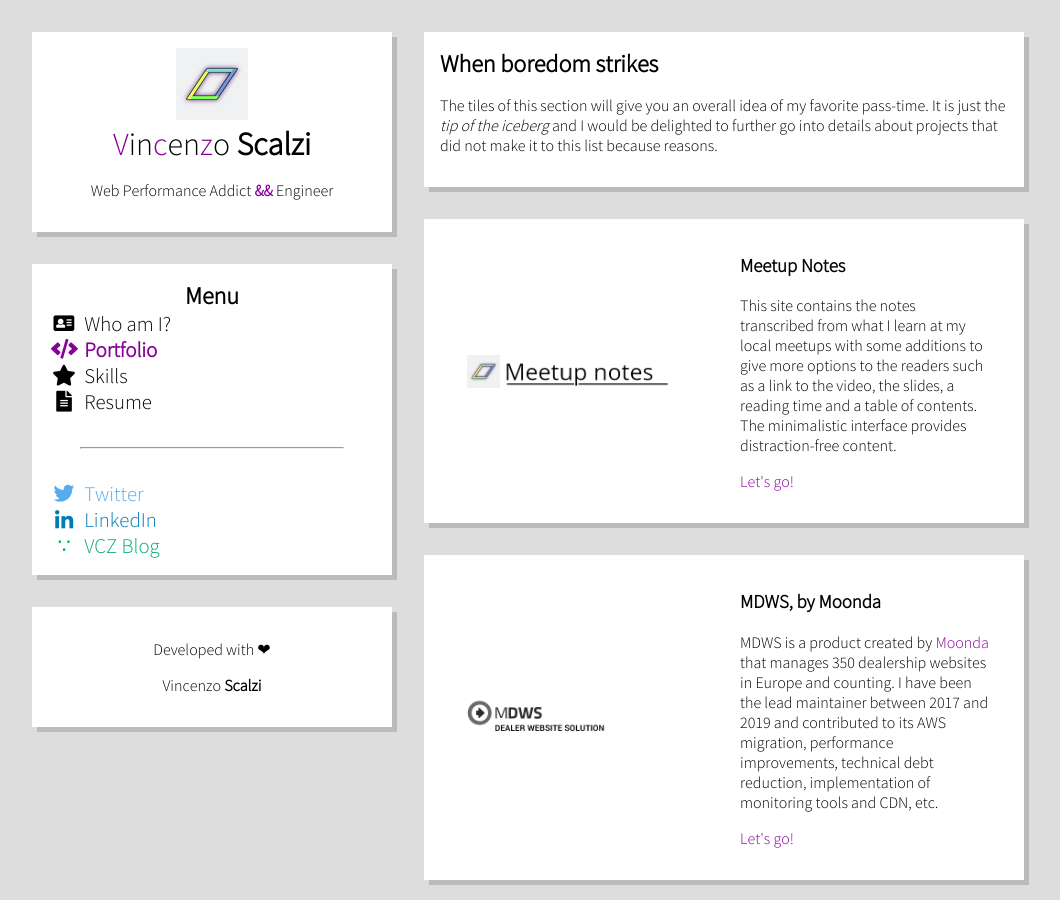
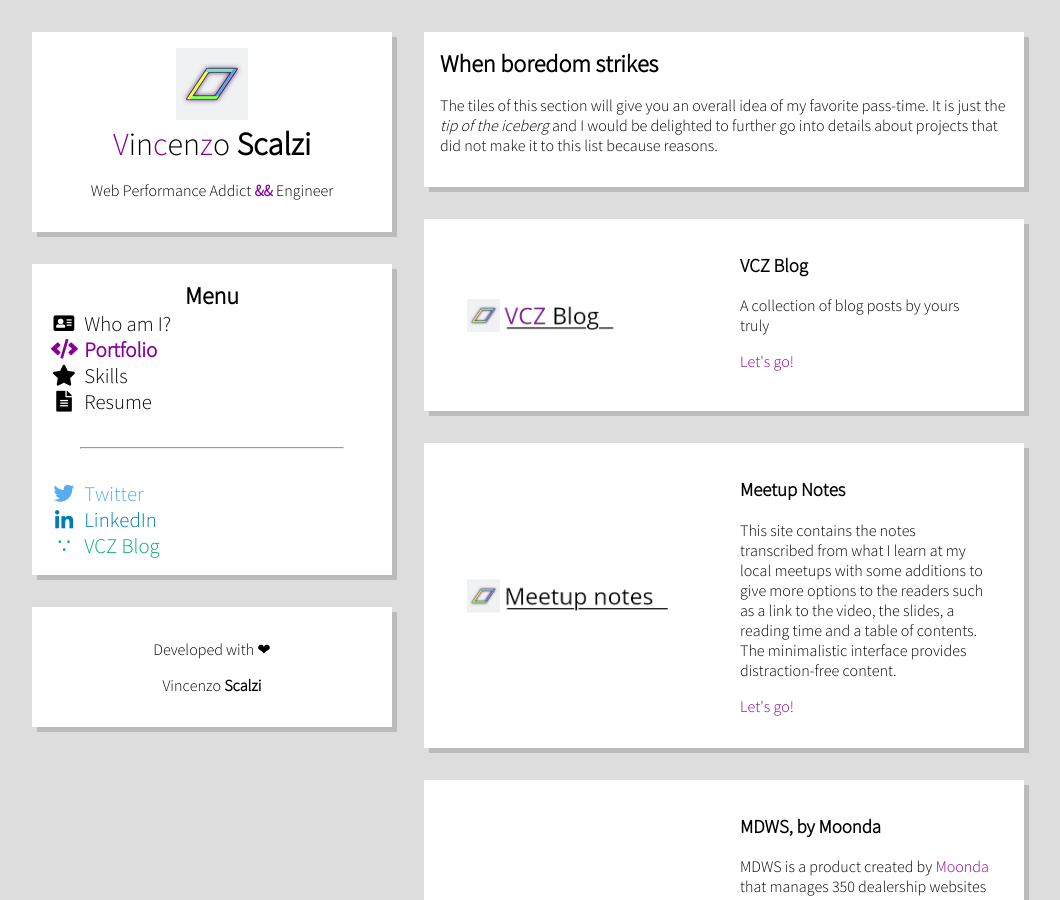
Before and after one commit to vcz-fr/Website, a Jekyll site: the page built from portfolio.html, in a window 1280 px wide and 900 px high. Shown: the whole window, without its empty margins (112-1172 px from the left). Built offline with Jekyll 4.4.1, drawn with Linux system fonts in a browser that asks for light colours.

Commit message:
Adding blog to portfolio

```diff
--- a/_data/portfolio.yml
+++ b/_data/portfolio.yml
@@ -1,3 +1,8 @@
+- name: VCZ Blog
+  description: A collection of blog posts by yours truly
+  image: 10.png
+  link: https://blog.vcz.fr/
+
 - name: Meetup Notes
   description: This site contains the notes transcribed from what I learn at my local meetups with some additions to give more options to the readers such as a link to the video, the slides, a reading time and a table of contents. The minimalistic interface provides distraction-free content.
   image: 9.png
```
Also changed, not shown: assets/img/portfolio/10.png (added).
